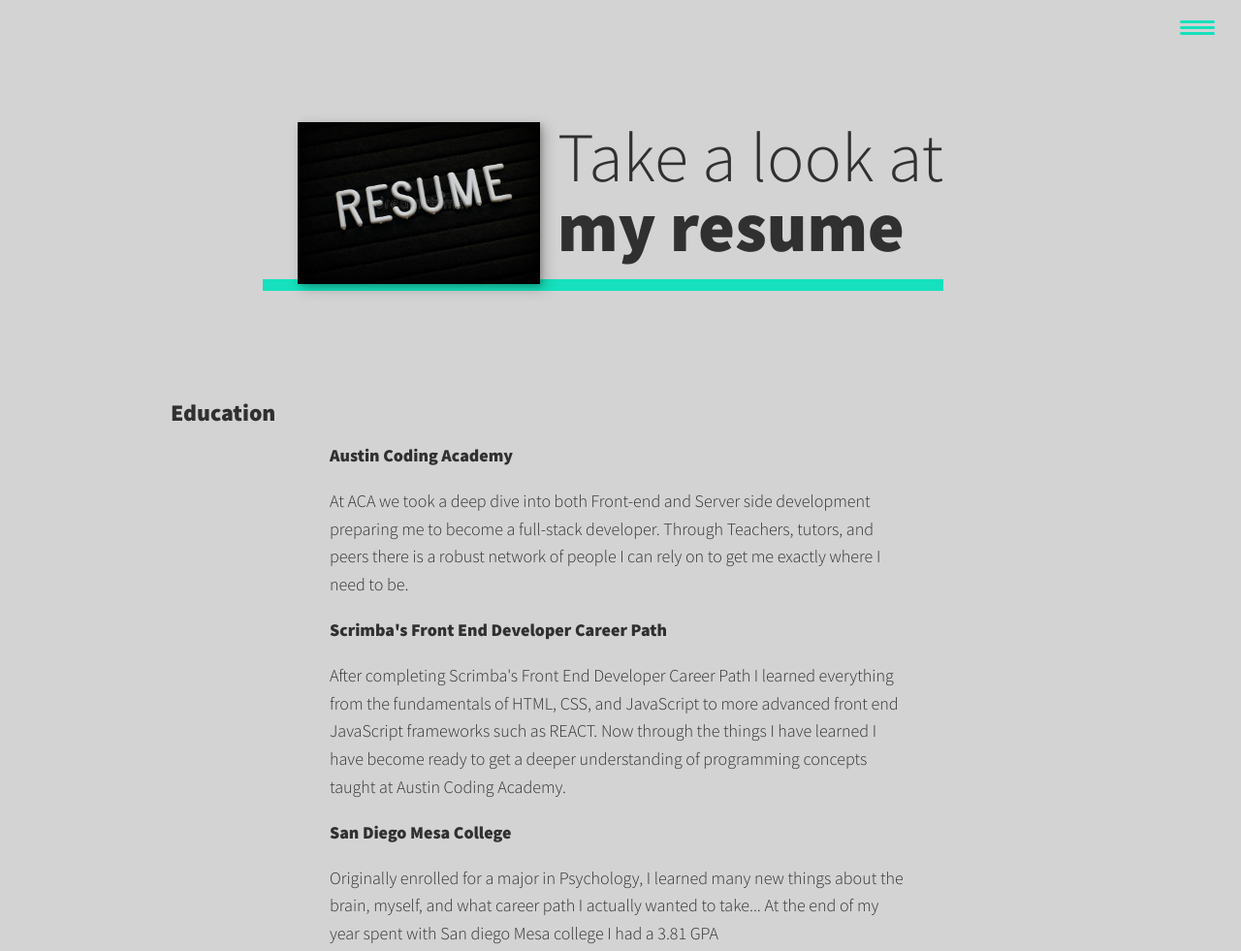
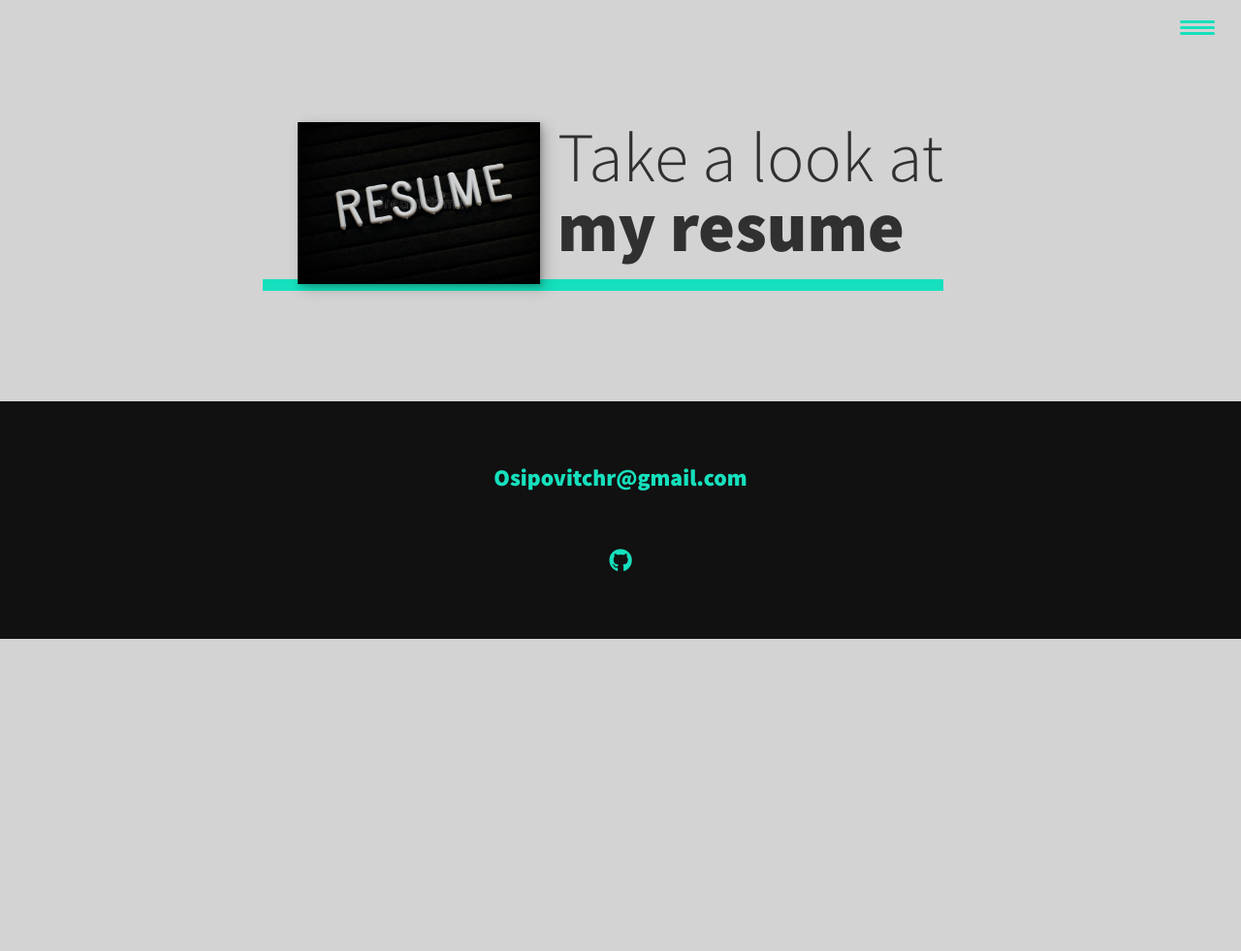
Before and after one commit to RobOsipo/my-portfolio-website, a plain HTML site: page portfolio-item-resume.html in a window 1280 px wide. Shown: the top 981 px of the page at 97% size. After the commit the page ends 800 px from the top, so only its background shows below. Drawn offline with nearby package versions, Linux system fonts and the light colour scheme; files whose address does not match are found by name.

Commit message:
deleted resume- to be redone

```diff
--- a/portfolio-item-resume.html
+++ b/portfolio-item-resume.html
@@ -40,28 +40,28 @@
             <img src="img/resume.jpg" alt="" class="intro__img">
         </section>
 
-        <div class="portfolio-item-individual">
+        <!-- <div class="portfolio-item-individual">
             <h3>Education</h3>
-            <!-- ACA -->
+
             <p><strong>Austin Coding Academy</strong> </p>
-            <!-- <img src="img/aca.png" class="aca-pic" alt=""> -->
-            <p>At ACA we took a deep dive into both Front-end and Server side development preparing me to become a full-stack developer. Through Teachers, tutors, and peers there is a robust network of people I can rely on to get me exactly where I need to be.</p>
+            <img src="img/aca.png" class="aca-pic" alt=""> -->
+            <!-- <p>At ACA we took a deep dive into both Front-end and Server side development preparing me to become a full-stack developer. Through Teachers, tutors, and peers there is a robust network of people I can rely on to get me exactly where I need to be.</p>
 
-            <!-- Scrimba -->
+
             <p><strong>Scrimba's Front End Developer Career Path</strong> </p>
             <p>After completing Scrimba's Front End Developer Career Path I learned everything from the fundamentals of HTML, CSS, and JavaScript to more advanced front end JavaScript frameworks such as REACT. Now through the things I have learned I have become ready to get a deeper understanding of programming concepts taught at Austin Coding Academy.</p>
 
-            <!-- san diego mesa -->
+
             <p><strong>San Diego Mesa College</strong></p>
             <p>Originally enrolled for a major in Psychology, I learned many new things about the brain, myself, and what career path I actually wanted to take... At the end of my year spent with San diego Mesa college I had a 3.81 GPA</p>
 
-            <!-- Work History -->
+
             <h3>Work History</h3>
             <p><strong>10-10-21 to current <br>Web Developer for ICGW</strong> <br> Web developer for small business ICGW, located in Charlotte NC, where I am the sole maintainer of their company website and handle creating personalized templates for customer reciepts and customer interactions</p>
             <p><strong>2-1-22 to current <br>Volunteer Web Developer for Huston-Tilloston Alumni Association </strong> <br> I work on a small team of developers taking on client and business level developement jobs for Leap to Success/HTIAA, all hours get totaled and forwarded directly to charity</p>
             <p><strong>3-01-21 to 11-20-21<br>Quality Control Coordinator Orange Bakery Distribution</strong><br> Quality control coordinator for Orange Bakery Distribution, Where I was in charge of  preforming different checks and tests on  all shipments coming through my section of the distribution center.</p>
             <p><strong>6-01-16 to 2-01-21<br>Bartending Trainer at The Getaway</strong><br> What started off as bartending position, ended up blooming into a lead shift, and then finally on to being in charge of training new bartenders. This position gave me The kind of human and intropersonal skills that it takes the actively communicate with a team of Co-workers. This position also taught me the importance of making a relationship with the customers you encounter, and learn to decipher what the customer wants before they themselves do.
-        </div>
+        </div>  -->
 
 
         <!-- Footer -->
```
